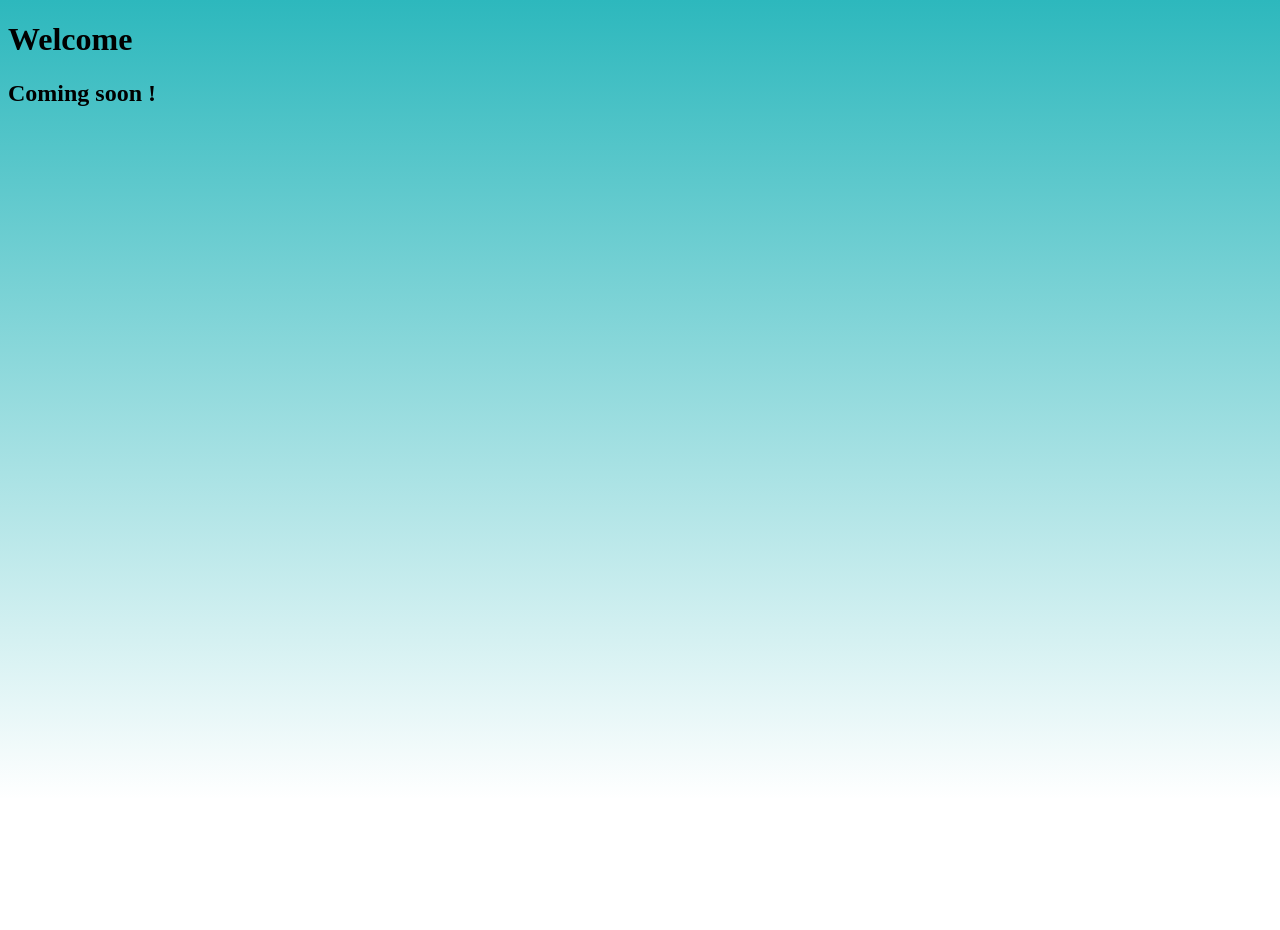
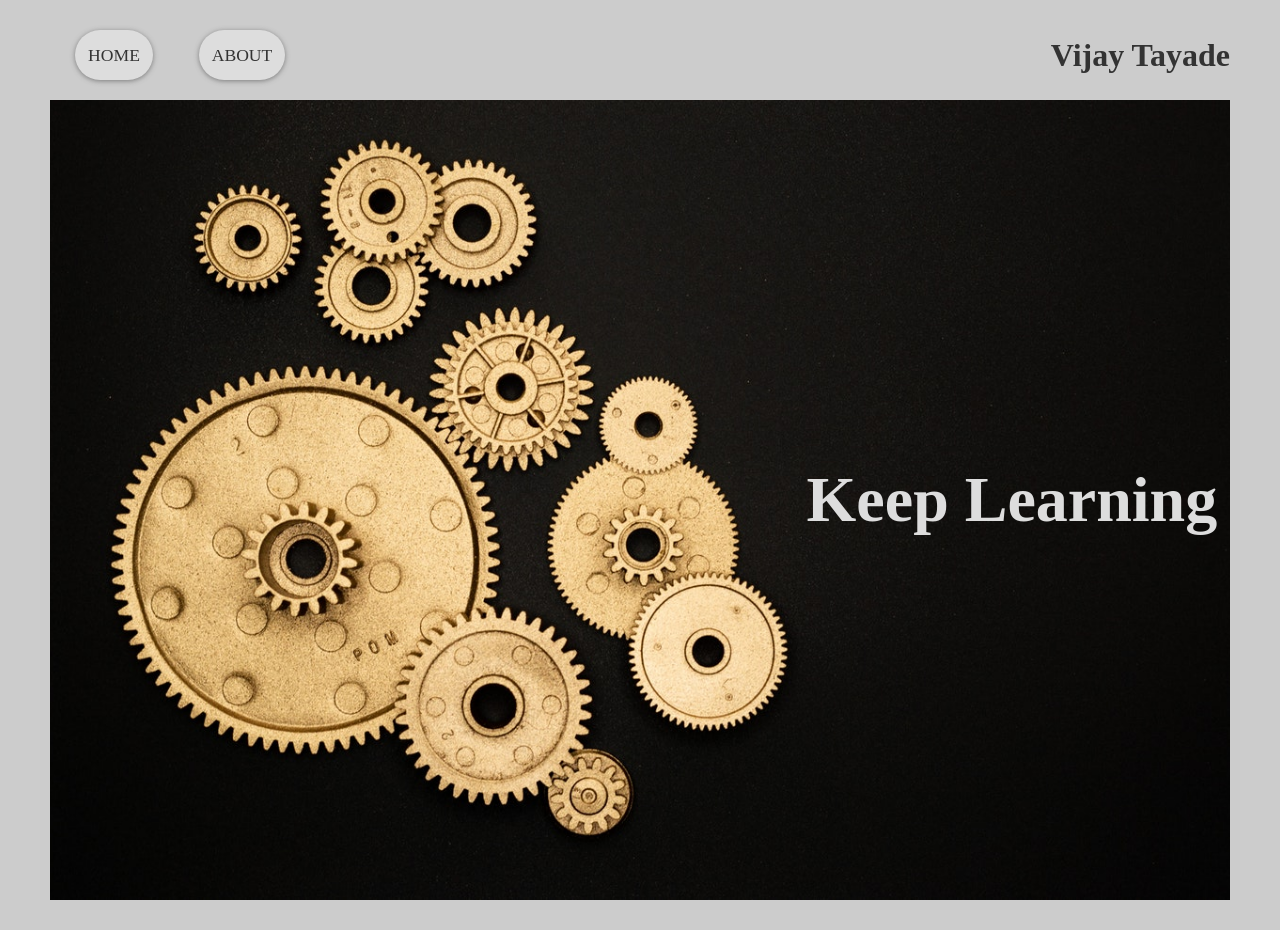
Before and after one commit to vijaytayade/firstsite, a plain HTML site: page index.html in a window 1280 px wide. Before the commit the page ends 800 px from the top, so only its background shows below. Drawn offline with Linux system fonts and the light colour scheme.

Commit message:
Added Navigation

```diff
--- a/css/style.css
+++ b/css/style.css
@@ -1,10 +1,91 @@
-body{
-    height: 100%;
-    background: linear-gradient(to top, rgba(40, 105, 107,0), rgba(45, 184, 189,1));
-    background-repeat: no-repeat;
-    background-attachment: fixed;
+:root{
+    --primary: #ddd;
+    --dark: #333;
+    --light: #fff;
+    --shadow: 0 1px 5px rgba(104,104,104,0.8);
 }
 
-h2:hover{
-    color: white;
+html{
+    box-sizing:  border-box;
+    color: var(--dark);
 }
+*{
+    margin: 0;
+    padding: 0;
+    box-sizing: border-box;
+}
+body{
+    background-color: #ccc;
+    height: 100%;
+    margin: 30px 50px;
+    line-height: 1.4;
+}
+
+a{
+    text-decoration: none;
+    color: black;
+}
+    a:hover{
+        color: var(--greenapple);
+    }
+
+.wrapper {
+    display: grid;
+    grid-gap: 20px;
+}
+
+/* Navigation */
+.nav {
+    display: grid;
+    grid-template-columns: 1fr 1fr;
+    background-color: var(--darkermatter);
+
+}
+    .left-nav{
+        display: grid;
+        grid-template-columns:  8rem 8rem;
+        place-items: center center;
+    }
+
+        .left-nav a {
+            background-color: var(--primary);
+            text-decoration: none;
+            padding: 0.8rem;
+            color: var(--dark);
+            text-transform: uppercase;
+            font-size: 1.1rem;
+            box-shadow: var(--shadow);
+            border-radius: 25px;
+        }
+
+            .left-nav a:hover {
+                background: var(--dark);
+                color: var(--light);
+            }
+    .right-nav {
+        display: grid;
+        place-items: center end;
+    }
+
+/*  Top Container */
+
+.showcase{
+    min-height: 800px;
+    background: url(../img/gears.jpg);
+    background-size: cover;
+    background-position: center;
+    display: flex;
+    align-items: center;
+    justify-content: flex-end;
+}
+
+    .showcase h1 {
+        font-size: 4rem;
+        margin-bottom: 0;
+        color: var(--primary);
+        display: flex;
+        justify-content: flex-end;
+        padding: .8rem;
+
+
+    }
--- a/index.html
+++ b/index.html
@@ -7,7 +7,24 @@
     <link rel="stylesheet" href="css/style.css">
 </head>
 <body>
-    <h1>Welcome</h1>
-    <h2> Coming soon ! </h2>
+   <div class="wrapper">
+        <div class="nav">
+            <div class="left-nav">
+                <a href="#">Home</a>
+                <a href="#">About</a>
+            </div>
+            <div class="right-nav">
+                <h1> Vijay Tayade </h1>
+            </div>
+        </div>
+
+        <div class="top-container">
+            <div class="showcase">
+                <h1>Keep Learning</h1>
+            </div>
+        </div>
+
+   </div>
+
 </body>
 </html>
```
Also changed, not shown: img/gears.jpg (added).
